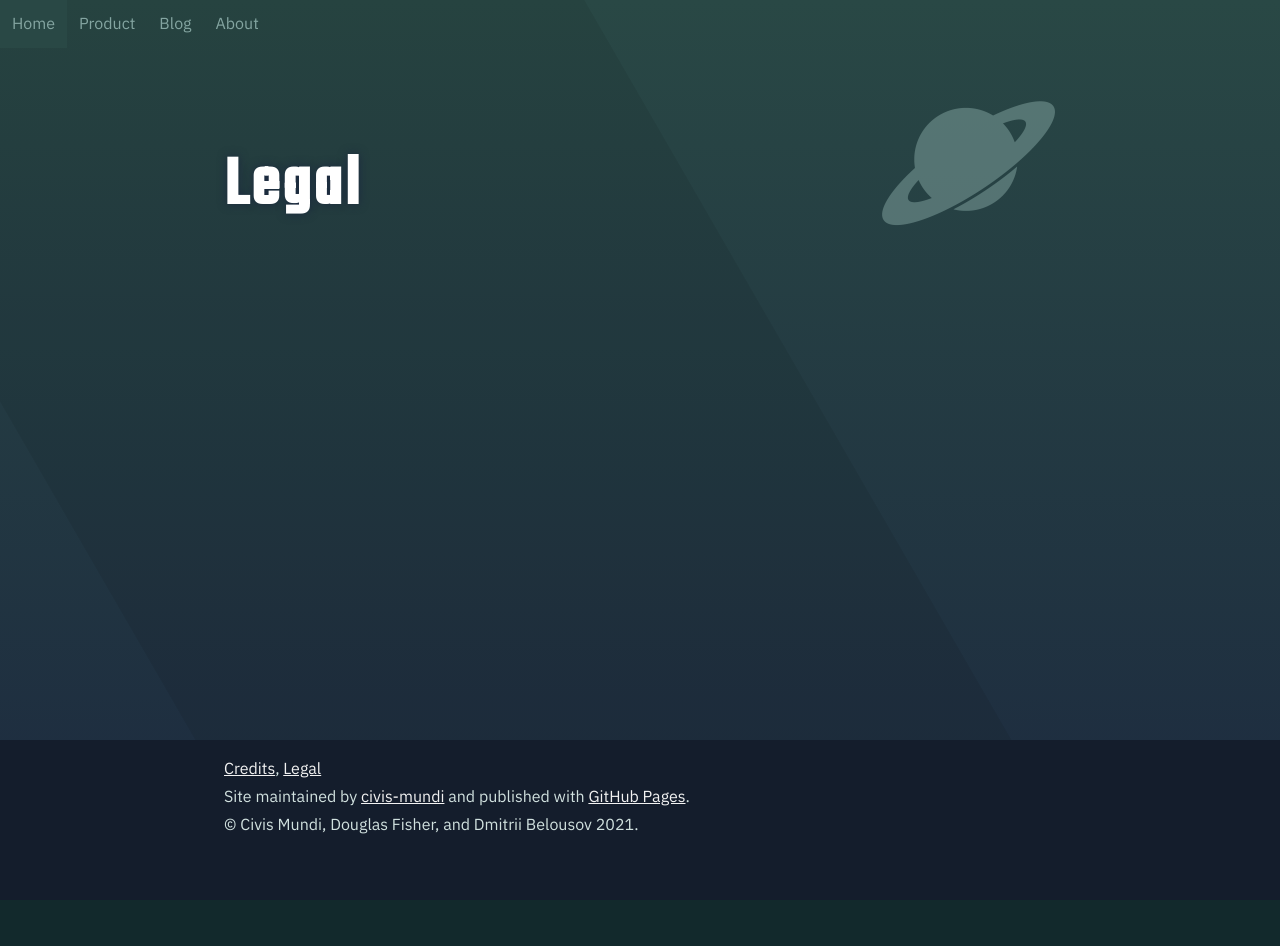
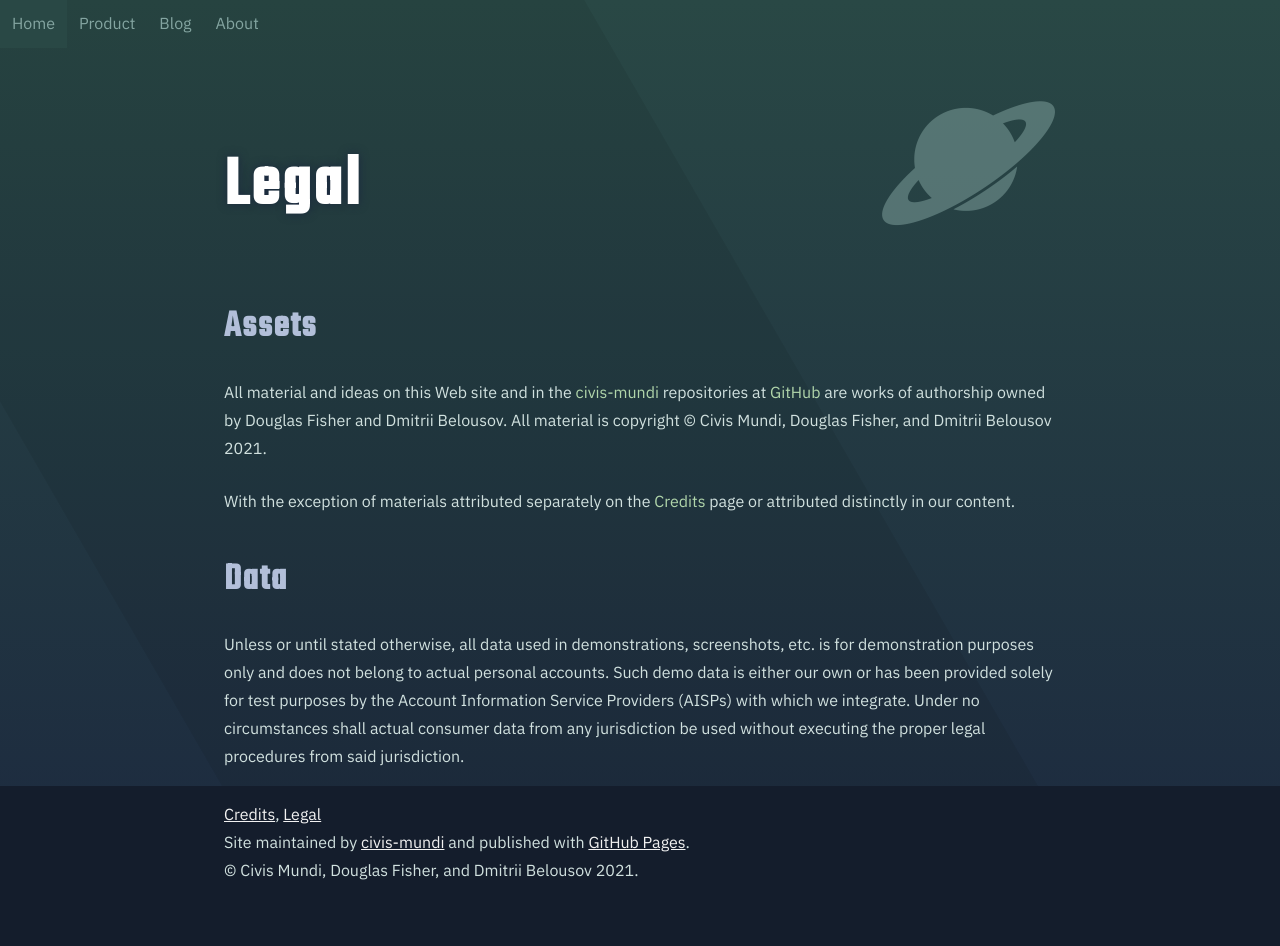
Before and after one commit to civis-mundi/civis-mundi.github.io, a Jekyll site: the page built from pages/legal.html, in a window 1280 px wide. Built offline with Jekyll 4.4.1, drawn with Linux system fonts in a browser that asks for light colours; before the commit the page ends 900 px from its top, so only the background shows below that.

Commit message:
#2 Legal.

```diff
--- a/pages/legal.html
+++ b/pages/legal.html
@@ -10,3 +10,26 @@
     </header>
     <img class="logo" src="../assets/images/noun-project/Noun_project_1026_flipped_bluegreen-02s.png">
 </div>
+
+<h1>Assets</h1>
+<p>
+    All material and ideas on this Web site
+    and in the <a href="{{ site.github.owner_url }}">{{ site.github.owner_name }}</a> repositories at
+    <a href="https://github.com">GitHub</a>
+    are works of authorship owned by Douglas Fisher and Dmitrii Belousov.
+    All material is copyright © Civis Mundi, Douglas Fisher, and Dmitrii Belousov 2021.
+</p>
+<p>
+    With the exception of materials attributed separately on the <a href="credit.html">Credits</a> page
+    or attributed distinctly in our content.
+</p>
+
+<h1>Data</h1>
+<p>
+    Unless or until stated otherwise, all data used in demonstrations, screenshots, etc. is
+    for demonstration purposes only and does not belong to actual personal accounts.
+    Such demo data is either our own or has been provided solely for test purposes by
+    the Account Information Service Providers (AISPs) with which we integrate.
+    Under no circumstances shall actual consumer data from any jurisdiction
+    be used without executing the proper legal procedures from said jurisdiction.
+</p>
--- a/pages/product.html
+++ b/pages/product.html
@@ -99,7 +99,7 @@
 
 <div class="demo-button">
     <h1>
-        <a href="pages/demo.html">DEMO</a>
+        <a href="demo.html">DEMO</a>
     </h1>
     <p>
         Autumn 2021. Please check back!
```
Also changed, not shown: pages/demo.html (+10 -0 lines).
